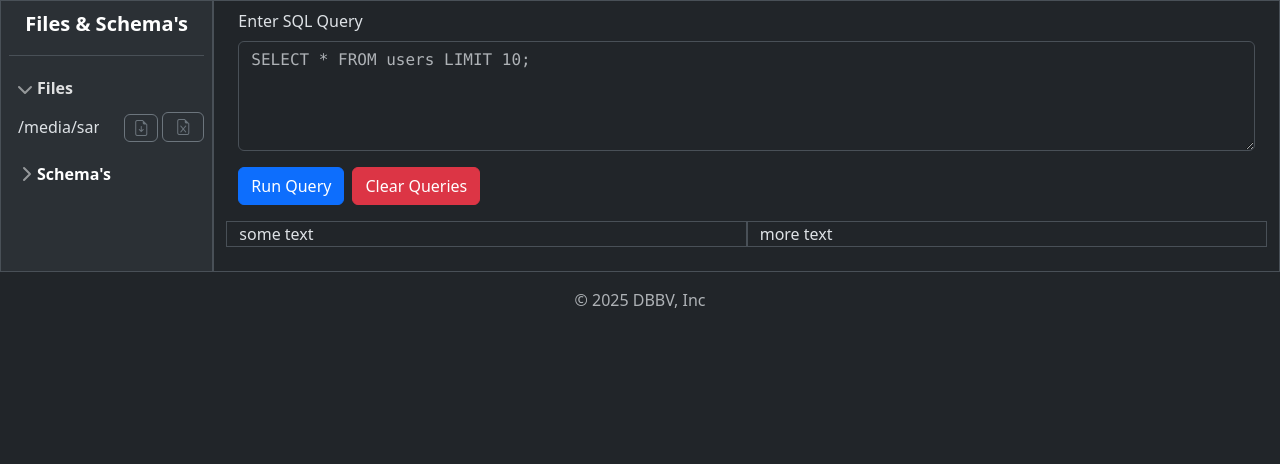
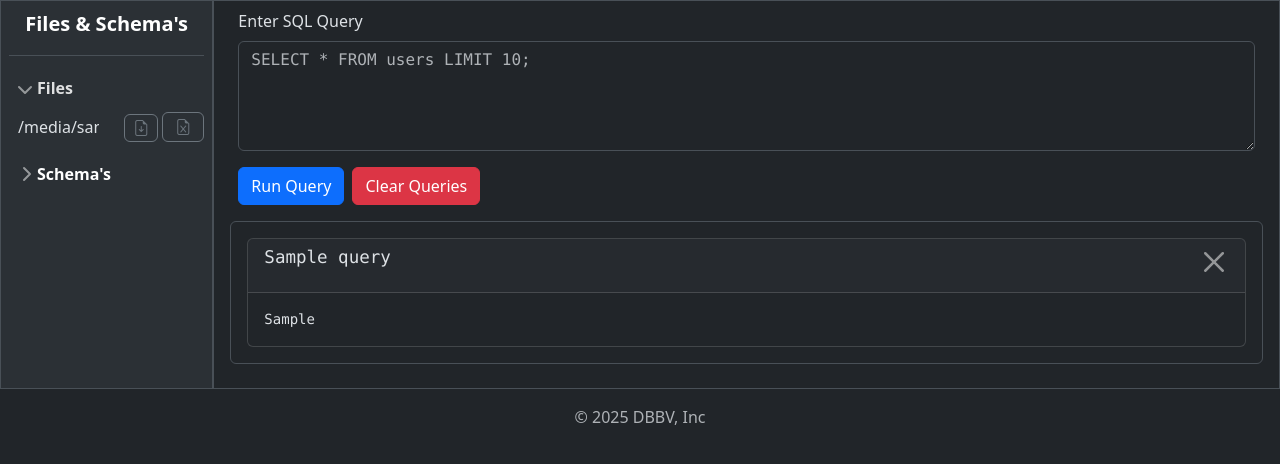
Before and after one commit to emaged/finalProject, a Flask app: template dbbv/templates/index.html in a window 1280 px wide. Shown: the part 66-530 px from the top of the page. Run offline with Flask 3, Linux system fonts and the light colour scheme; the visitor is signed in with stand-in values (Sample User, id 1); the template is opened without the code that fills it: most values are stand-ins (such as "Sample title", 1, 10 or a date in 2020).

Commit message:
almost ready for sql stuff

```diff
--- a/dbbv/__init__.py
+++ b/dbbv/__init__.py
@@ -39,11 +39,16 @@ def create_app(test_config=None):
     app.register_blueprint(auth.bp)
     from dbbv.routes import sqlite
     app.register_blueprint(sqlite.bp)
+
+    from dbbv.routes.sqlite import close_custom_db
+    app.teardown_appcontext(close_custom_db)
+
     from dbbv.routes import alchemy
     app.register_blueprint(alchemy.bp)
     from dbbv.routes import files
     app.register_blueprint(files.bp)
 
+
     from dbbv.routes.helpers import split_ext
     app.jinja_env.globals.update(split_ext=split_ext)
 
--- /dev/null
+++ b/dbbv/static/js/queries.js
@@ -0,0 +1,21 @@
+document.querySelectorAll('.btn-remove-query').forEach(btn => {
+    btn.addEventListener('click', async () => {
+        const removeIndex = btn.value;
+        console.log(removeIndex);
+        const formData = new FormData();
+        formData.append("remove", removeIndex)
+
+        targetUrl = btn.dataset.fileRoute;
+        const response = await fetch(targetUrl, {
+            method: "POST",
+            body: formData
+        })
+        if (response.ok) {
+            btn.closest('.col').remove();  // remove only after successful server update
+        } else {
+            alert("Failed to remove query on server.");
+        }
+    });
+
+
+});
--- a/dbbv/templates/index.html
+++ b/dbbv/templates/index.html
@@ -10,11 +10,11 @@
   {% include "sidebar.html" %}
 {% endblock sidebar %}
 {% block main_classes %}
-    border col-md-9 ms-sm-auto col-lg-10 p-2 px-md-4
+  border col-md-9 ms-sm-auto col-lg-10 p-2 px-md-4 overflow-auto
 {% endblock main_classes %}
 {% block main %}
   {% if files %}
-        <div class="col">
+    <div class="col mb-3">
       <div class="row mb-3">
         <form method="post" action="{{ url_for('sqlite.index') }}">
           <div class="mb-3">
@@ -25,7 +25,7 @@
                       rows="4"
                       placeholder="SELECT * FROM users LIMIT 10;"></textarea>
           </div>
-                    <div class="d-inline-flex gap-2">
+          <div class="d-inline-flex gap-2 mb-3">
             <button type="submit" name="action" value="run" class="btn btn-primary">Run Query</button>
             <button type="button"
                     class="btn btn-danger"
@@ -34,9 +34,28 @@
           </div>
         </form>
       </div>
-            <div class="row mb-3">
-                <div class="col border">some text</div>
-                <div class="col border">more text</div>
+      <div class="row g-3 p-2 border rounded">
+        {% if paired_queries %}
+          {% for query, query_result in paired_queries %}
+            <div class="col mb-2 mt-2">
+              <div class="card">
+                <h5 class="card-header d-flex justify-content-between align-items-start">
+                  <pre><code>{{ query }}</code></pre>
+                  <button type="button"
+                          class="btn-close btn-remove-query"
+                          value="{{ loop.index0 }}"
+                          data-file-route="{{ url_for('sqlite.index') }}"
+                          aria-label="Close"></button>
+                </h5>
+                <div class="card-body overflow-auto" style="max-height: 750px;">
+                  <pre class="card-text">{{ query_result }}</pre>
+                </div>
+              </div>
+            </div>
+          {% endfor %}
+        {% else %}
+          <div class="col mb-2 mt-2">Run a query to see the result here!</div>
+        {% endif %}
       </div>
     </div>
   {% else %}
--- a/dbbv/templates/layout.html
+++ b/dbbv/templates/layout.html
@@ -149,5 +149,6 @@
             integrity="sha384-FKyoEForCGlyvwx9Hj09JcYn3nv7wiPVlz7YYwJrWVcXK/BmnVDxM+D2scQbITxI"
             crossorigin="anonymous"></script>
     <script src="{{ url_for('static', filename='js/sidebar.js') }}"></script>
+    <script src="{{ url_for('static', filename='js/queries.js') }}"></script>
   </body>
 </html>
```
Also changed, not shown: dbbv/routes/sqlite.py (+42 -6 lines), 2 other files. Lines whose indentation alone changed are shown as unchanged.
